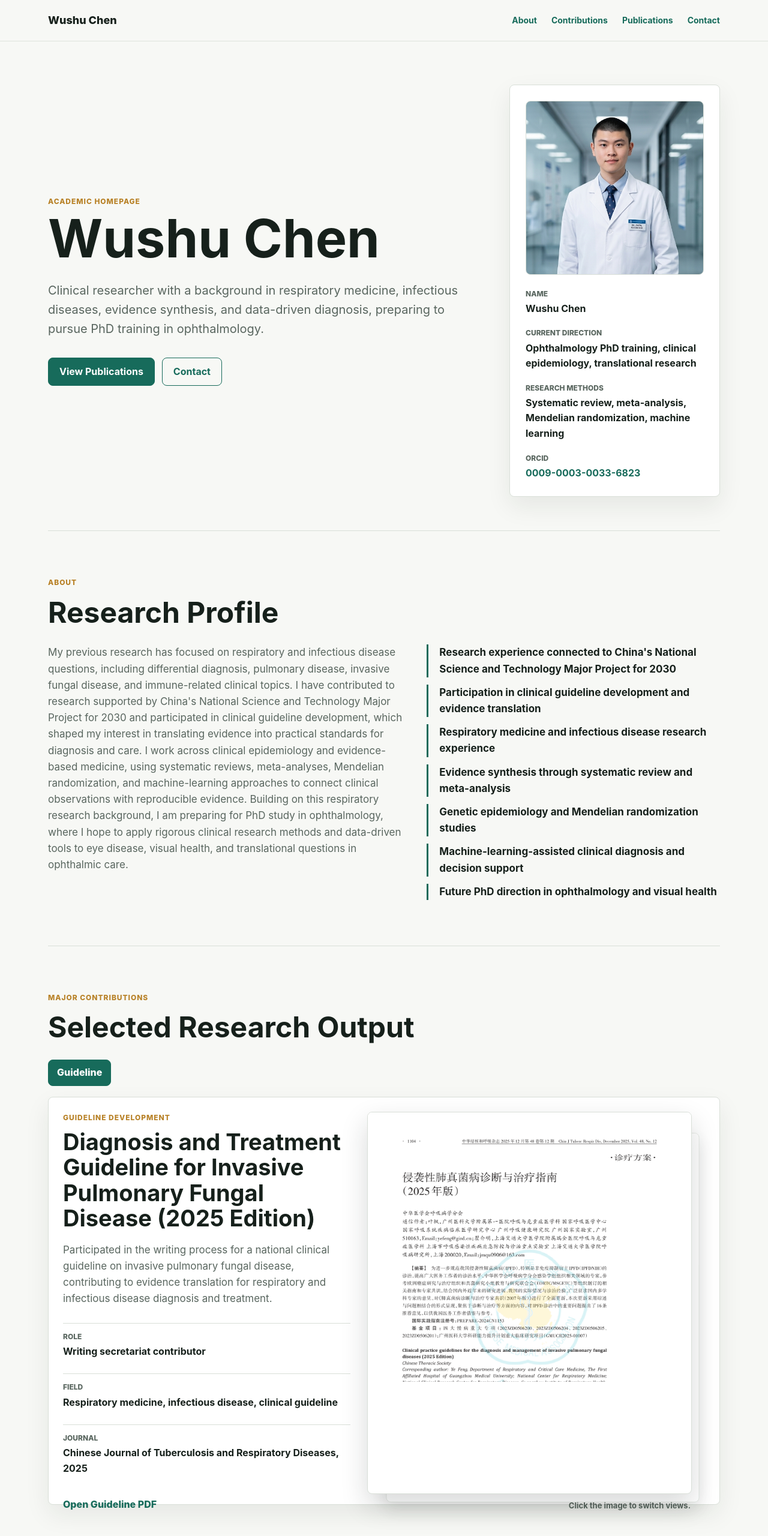
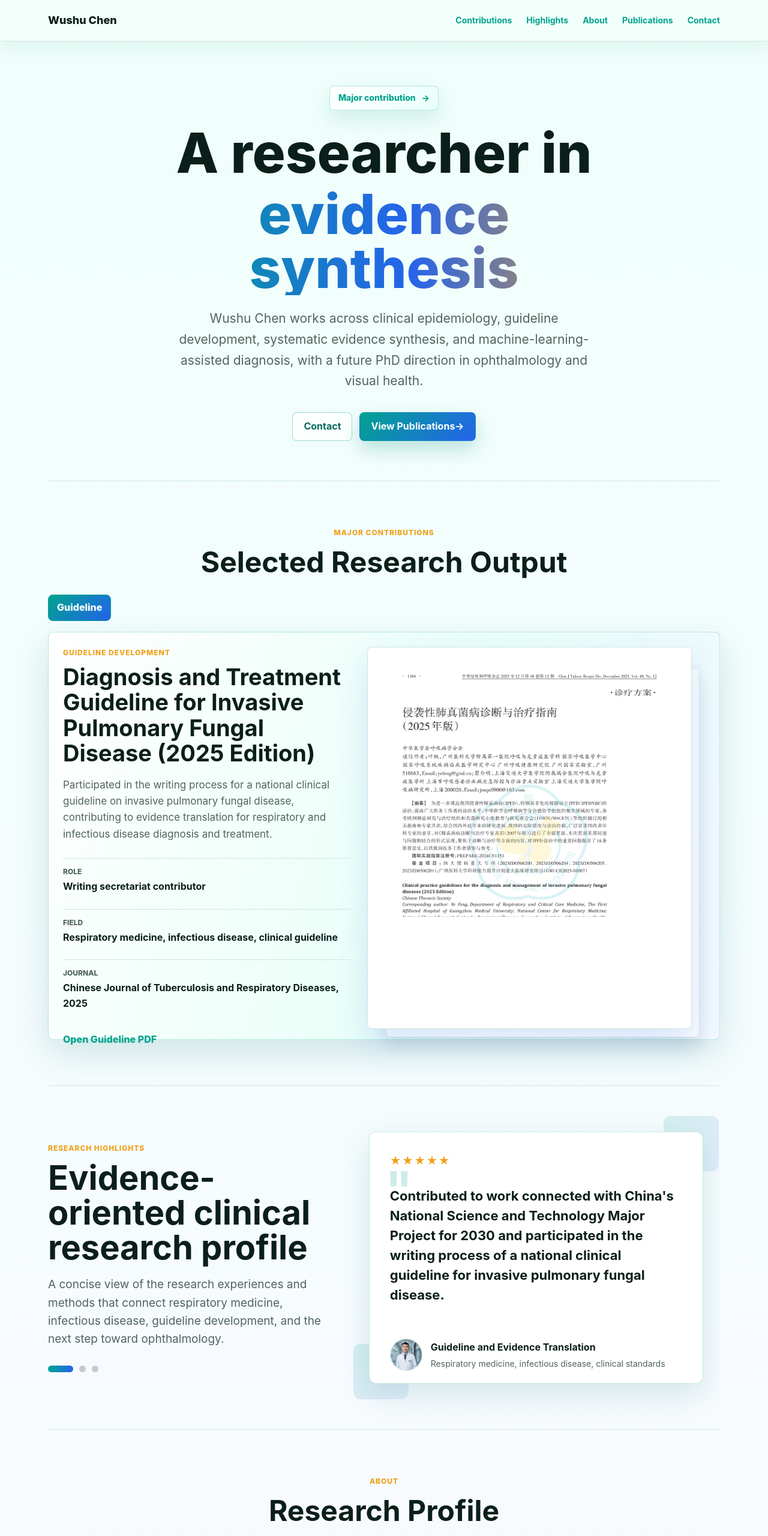
Before and after one commit to wuwususu/personal-academic-homepage, a plain HTML site: page index.html in a window 1280 px wide. Shown: the top 2560 px of the page at 60% size. Drawn offline with Linux system fonts and the light colour scheme.

Commit message:
Apply vivid animated homepage design

```diff
--- a/index.html
+++ b/index.html
@@ -5,18 +5,20 @@
     <meta name="viewport" content="width=device-width, initial-scale=1">
     <meta
       name="description"
-      content="Wushu Chen academic homepage: research profile, selected publications, and contact information."
+      content="Wushu Chen academic homepage: research profile, major contributions, selected publications, and contact information."
     >
     <title>Wushu Chen | Academic Homepage</title>
     <link rel="stylesheet" href="styles.css">
+    <link rel="stylesheet" href="preview.css">
   </head>
-  <body>
-    <header class="site-header">
+  <body class="preview-page">
+    <header class="site-header preview-header">
       <nav class="nav" aria-label="Primary navigation">
         <a class="brand" href="#top">Wushu Chen</a>
         <div class="nav-links">
+          <a href="#contributions">Contributions</a>
+          <a href="#highlights">Highlights</a>
           <a href="#about">About</a>
-          <a href="#contributions">Contributions</a>
           <a href="#publications">Publications</a>
           <a href="#contact">Contact</a>
         </div>
@@ -24,20 +26,40 @@
     </header>
 
     <main id="top">
-      <section class="hero">
-        <div class="hero-copy">
-          <p class="eyebrow">Academic Homepage</p>
-          <h1>Wushu Chen</h1>
-          <p class="lead">
-            Clinical researcher with a background in respiratory medicine, infectious diseases,
-            evidence synthesis, and data-driven diagnosis, preparing to pursue PhD training in ophthalmology.
+      <section class="animated-hero">
+        <div class="hero-badge">
+          <a href="#contributions">Major contribution <span aria-hidden="true">-></span></a>
+        </div>
+        <div class="animated-title">
+          <h1>
+            <span>A researcher in</span>
+            <span class="word-rotator" aria-live="polite">
+              <span class="word active">respiratory medicine</span>
+              <span class="word">infectious disease</span>
+              <span class="word">evidence synthesis</span>
+              <span class="word">ophthalmology</span>
+              <span class="word">data-driven diagnosis</span>
+            </span>
+          </h1>
+          <p>
+            Wushu Chen works across clinical epidemiology, guideline development,
+            systematic evidence synthesis, and machine-learning-assisted diagnosis,
+            with a future PhD direction in ophthalmology and visual health.
           </p>
-          <div class="hero-actions">
-            <a class="button primary" href="#publications">View Publications</a>
-            <a class="button secondary" href="#contact">Contact</a>
         </div>
+        <div class="animated-actions">
+          <a class="button secondary" href="mailto:chenwooshu@gmail.com">Contact</a>
+          <a class="button primary" href="#publications">View Publications <span aria-hidden="true">-></span></a>
         </div>
-        <aside class="profile-panel" aria-label="Profile summary">
+      </section>
+
+      <section id="about" class="section preview-section">
+        <div class="section-heading centered-heading">
+          <p class="eyebrow">About</p>
+          <h2>Research Profile</h2>
+        </div>
+        <div class="profile-preview-grid">
+          <aside class="profile-panel">
             <img class="profile-photo" src="assets/profile/wushu-chen.png" alt="Portrait of Wushu Chen">
             <dl>
               <div>
@@ -49,54 +71,102 @@
                 <dd>Ophthalmology PhD training, clinical epidemiology, translational research</dd>
               </div>
               <div>
-              <dt>Research Methods</dt>
-              <dd>Systematic review, meta-analysis, Mendelian randomization, machine learning</dd>
-            </div>
-            <div>
                 <dt>ORCID</dt>
                 <dd><a href="https://orcid.org/0009-0003-0033-6823">0009-0003-0033-6823</a></dd>
               </div>
             </dl>
           </aside>
-      </section>
-
-      <section id="about" class="section">
-        <div class="section-heading">
-          <p class="eyebrow">About</p>
-          <h2>Research Profile</h2>
-        </div>
-        <div class="about-grid">
+          <div class="about-card">
             <p>
               My previous research has focused on respiratory and infectious disease questions,
               including differential diagnosis, pulmonary disease, invasive fungal disease, and
               immune-related clinical topics. I have contributed to research supported by China's
               National Science and Technology Major Project for 2030 and participated in clinical
               guideline development, which shaped my interest in translating evidence into practical
-            standards for diagnosis and care. I work across clinical epidemiology and evidence-based
-            medicine, using systematic reviews, meta-analyses, Mendelian randomization, and
-            machine-learning approaches to connect clinical observations with reproducible evidence.
-            Building on this respiratory research background, I am preparing for PhD study in
-            ophthalmology, where I hope to apply rigorous clinical research methods and data-driven
-            tools to eye disease, visual health, and translational questions in ophthalmic care.
+              standards for diagnosis and care.
             </p>
             <ul class="highlights">
               <li>Research experience connected to China's National Science and Technology Major Project for 2030</li>
               <li>Participation in clinical guideline development and evidence translation</li>
-            <li>Respiratory medicine and infectious disease research experience</li>
-            <li>Evidence synthesis through systematic review and meta-analysis</li>
-            <li>Genetic epidemiology and Mendelian randomization studies</li>
-            <li>Machine-learning-assisted clinical diagnosis and decision support</li>
+              <li>Systematic review, meta-analysis, Mendelian randomization, and machine learning</li>
               <li>Future PhD direction in ophthalmology and visual health</li>
             </ul>
           </div>
+        </div>
       </section>
 
-      <section id="contributions" class="section contributions-section">
-        <div class="section-heading">
+      <section id="highlights" class="section preview-section highlight-showcase" data-highlight-carousel>
+        <div class="highlight-intro">
+          <div>
+            <p class="eyebrow">Research Highlights</p>
+            <h2>Evidence-oriented clinical research profile</h2>
+            <p>
+              A concise view of the research experiences and methods that connect respiratory
+              medicine, infectious disease, guideline development, and the next step toward ophthalmology.
+            </p>
+          </div>
+          <div class="highlight-dots" aria-label="Research highlight navigation">
+            <button class="highlight-dot active" type="button" data-highlight="0" aria-label="Show guideline highlight"></button>
+            <button class="highlight-dot" type="button" data-highlight="1" aria-label="Show methods highlight"></button>
+            <button class="highlight-dot" type="button" data-highlight="2" aria-label="Show ophthalmology highlight"></button>
+          </div>
+        </div>
+        <div class="highlight-card-wrap">
+          <article class="highlight-card active" data-highlight-card="0">
+            <div class="highlight-rating" aria-hidden="true">★★★★★</div>
+            <blockquote>
+              Contributed to work connected with China's National Science and Technology Major Project
+              for 2030 and participated in the writing process of a national clinical guideline for
+              invasive pulmonary fungal disease.
+            </blockquote>
+            <div class="highlight-separator"></div>
+            <div class="highlight-persona">
+              <img src="assets/profile/wushu-chen.png" alt="">
+              <div>
+                <h3>Guideline and Evidence Translation</h3>
+                <p>Respiratory medicine, infectious disease, clinical standards</p>
+              </div>
+            </div>
+          </article>
+          <article class="highlight-card" data-highlight-card="1">
+            <div class="highlight-rating" aria-hidden="true">★★★★★</div>
+            <blockquote>
+              Uses systematic review, meta-analysis, Mendelian randomization, and machine-learning
+              approaches to transform clinical questions into reproducible evidence.
+            </blockquote>
+            <div class="highlight-separator"></div>
+            <div class="highlight-persona">
+              <img src="assets/profile/wushu-chen.png" alt="">
+              <div>
+                <h3>Clinical Epidemiology Methods</h3>
+                <p>Evidence synthesis, genetic epidemiology, machine learning</p>
+              </div>
+            </div>
+          </article>
+          <article class="highlight-card" data-highlight-card="2">
+            <div class="highlight-rating" aria-hidden="true">★★★★★</div>
+            <blockquote>
+              Building on respiratory and infectious disease research, the next academic direction is
+              PhD training in ophthalmology, visual health, and data-driven translational research.
+            </blockquote>
+            <div class="highlight-separator"></div>
+            <div class="highlight-persona">
+              <img src="assets/profile/wushu-chen.png" alt="">
+              <div>
+                <h3>Future Ophthalmology Direction</h3>
+                <p>Ophthalmology PhD, visual health, translational research</p>
+              </div>
+            </div>
+          </article>
+        </div>
+      </section>
+
+      <section id="contributions" class="section preview-section">
+        <div class="section-heading centered-heading">
           <p class="eyebrow">Major Contributions</p>
           <h2>Selected Research Output</h2>
         </div>
-        <div class="contribution-shell" data-contribution-carousel>
+        <div class="contribution-shell preview-contribution" data-contribution-carousel>
           <div class="contribution-tabs" role="tablist" aria-label="Major contributions">
             <button class="contribution-tab active" type="button" data-slide="0" aria-selected="true">
               Guideline
@@ -143,15 +213,14 @@
                     >
                   </button>
                 </div>
-                <figcaption>Click the image to switch views.</figcaption>
               </figure>
             </article>
           </div>
         </div>
       </section>
 
-      <section id="publications" class="section publications-section">
-        <div class="section-heading">
+      <section id="publications" class="section preview-section">
+        <div class="section-heading centered-heading">
           <p class="eyebrow">Selected Work</p>
           <h2>Publications and Research Materials</h2>
         </div>
@@ -232,12 +301,12 @@
         </div>
       </section>
 
-      <section id="contact" class="section contact-section">
-        <div class="section-heading">
+      <section id="contact" class="section preview-section contact-section">
+        <div class="section-heading centered-heading">
           <p class="eyebrow">Contact</p>
           <h2>Get in Touch</h2>
         </div>
-        <div class="contact-grid">
+        <div class="contact-grid preview-contact">
           <a href="mailto:chenwooshu@gmail.com">chenwooshu@gmail.com</a>
           <a href="https://orcid.org/0009-0003-0033-6823">ORCID: 0009-0003-0033-6823</a>
           <a href="https://github.com/wuwususu">GitHub: wuwususu</a>
@@ -252,42 +321,44 @@
     <script>
       document.getElementById("year").textContent = new Date().getFullYear();
 
-      document.querySelectorAll("[data-contribution-carousel]").forEach((carousel) => {
-        const tabs = Array.from(carousel.querySelectorAll("[data-slide]"));
-        const slides = Array.from(carousel.querySelectorAll("[data-contribution-slide]"));
-
-        tabs.forEach((tab) => {
-          tab.addEventListener("click", () => {
-            const target = tab.dataset.slide;
-            tabs.forEach((item) => {
-              const active = item.dataset.slide === target;
-              item.classList.toggle("active", active);
-              item.setAttribute("aria-selected", String(active));
-            });
-            slides.forEach((slide) => {
-              slide.classList.toggle("active", slide.dataset.contributionSlide === target);
-            });
-          });
-        });
-      });
+      const words = Array.from(document.querySelectorAll(".word"));
+      let wordIndex = 0;
+      window.setInterval(() => {
+        words[wordIndex].classList.remove("active");
+        wordIndex = (wordIndex + 1) % words.length;
+        words[wordIndex].classList.add("active");
+      }, 2000);
 
       document.querySelectorAll("[data-image-stack]").forEach((stack) => {
         const images = Array.from(stack.querySelectorAll("[data-image-index]"));
-
         const activate = (index) => {
           images.forEach((image, imageIndex) => {
             image.classList.toggle("active", imageIndex === index);
           });
         };
-
         images.forEach((image, imageIndex) => {
           image.addEventListener("click", () => {
-            const nextIndex = image.classList.contains("active")
-              ? (imageIndex + 1) % images.length
-              : imageIndex;
-            activate(nextIndex);
+            activate(image.classList.contains("active") ? (imageIndex + 1) % images.length : imageIndex);
           });
         });
+      });
+
+      document.querySelectorAll("[data-highlight-carousel]").forEach((carousel) => {
+        const dots = Array.from(carousel.querySelectorAll("[data-highlight]"));
+        const cards = Array.from(carousel.querySelectorAll("[data-highlight-card]"));
+        let active = 0;
+
+        const activate = (index) => {
+          active = index;
+          dots.forEach((dot, dotIndex) => dot.classList.toggle("active", dotIndex === active));
+          cards.forEach((card, cardIndex) => card.classList.toggle("active", cardIndex === active));
+        };
+
+        dots.forEach((dot, index) => {
+          dot.addEventListener("click", () => activate(index));
+        });
+
+        window.setInterval(() => activate((active + 1) % cards.length), 6000);
       });
     </script>
   </body>
--- /dev/null
+++ b/preview.css
@@ -0,0 +1,397 @@
+.preview-page {
+  --bg: #f4fffb;
+  --panel: #ffffff;
+  --text: #0b1f1a;
+  --muted: #51645f;
+  --line: #cbe8df;
+  --accent: #00a48f;
+  --accent-strong: #006b5f;
+  --gold: #f0a11a;
+  --blue: #2563eb;
+  --cyan: #00a9d6;
+  background:
+    linear-gradient(180deg, #effffb 0%, #f7fbff 44%, #fff8e8 100%);
+}
+
+.preview-page main {
+  display: flex;
+  flex-direction: column;
+}
+
+.animated-hero {
+  order: 1;
+}
+
+#contributions {
+  order: 2;
+}
+
+#highlights {
+  order: 3;
+}
+
+#about {
+  order: 4;
+}
+
+#publications {
+  order: 5;
+}
+
+#contact {
+  order: 6;
+}
+
+.preview-header {
+  background: rgba(244, 255, 251, 0.88);
+  box-shadow: 0 10px 30px rgba(0, 104, 92, 0.08);
+}
+
+.animated-hero {
+  display: flex;
+  flex-direction: column;
+  align-items: center;
+  justify-content: center;
+  width: min(1120px, calc(100% - 32px));
+  min-height: calc(100vh - 68px);
+  margin: 0 auto;
+  padding: 72px 0 64px;
+  text-align: center;
+}
+
+.hero-badge a {
+  display: inline-flex;
+  align-items: center;
+  gap: 10px;
+  min-height: 40px;
+  padding: 8px 14px;
+  border: 1px solid rgba(0, 164, 143, 0.26);
+  border-radius: 8px;
+  background: linear-gradient(135deg, #ffffff 0%, #e9fffa 100%);
+  color: var(--accent);
+  font-size: 14px;
+  font-weight: 800;
+  box-shadow: 0 14px 34px rgba(0, 132, 116, 0.14);
+}
+
+.animated-title {
+  display: grid;
+  justify-items: center;
+  gap: 22px;
+  margin-top: 26px;
+}
+
+.animated-title h1 {
+  display: grid;
+  gap: 12px;
+  max-width: 860px;
+  margin: 0;
+  color: var(--text);
+  font-size: clamp(48px, 8vw, 92px);
+  font-weight: 760;
+  line-height: 0.98;
+  letter-spacing: 0;
+}
+
+.word-rotator {
+  position: relative;
+  display: grid;
+  min-height: 1.16em;
+  overflow: hidden;
+  color: var(--accent);
+  font-weight: 850;
+}
+
+.word {
+  grid-area: 1 / 1;
+  opacity: 0;
+  transform: translateY(90%);
+  transition: opacity 360ms ease, transform 520ms cubic-bezier(0.22, 1, 0.36, 1);
+}
+
+.word.active {
+  opacity: 1;
+  transform: translateY(0);
+  background: linear-gradient(90deg, var(--accent) 0%, var(--blue) 55%, var(--gold) 100%);
+  background-clip: text;
+  -webkit-background-clip: text;
+  color: transparent;
+}
+
+.animated-title p {
+  max-width: 720px;
+  margin: 0;
+  color: var(--muted);
+  font-size: clamp(17px, 2vw, 21px);
+  line-height: 1.65;
+}
+
+.animated-actions {
+  display: flex;
+  flex-wrap: wrap;
+  justify-content: center;
+  gap: 12px;
+  margin-top: 34px;
+}
+
+.preview-section {
+  width: min(1120px, calc(100% - 32px));
+}
+
+.preview-section .eyebrow,
+.animated-title + .animated-actions {
+  position: relative;
+}
+
+.preview-page .button.primary {
+  border-color: transparent;
+  background: linear-gradient(135deg, var(--accent) 0%, var(--blue) 100%);
+  box-shadow: 0 14px 30px rgba(0, 132, 116, 0.22);
+}
+
+.preview-page .button.secondary {
+  border-color: rgba(0, 164, 143, 0.38);
+  background: rgba(255, 255, 255, 0.72);
+  color: var(--accent-strong);
+}
+
+.centered-heading {
+  justify-items: center;
+  text-align: center;
+}
+
+.profile-preview-grid {
+  display: grid;
+  grid-template-columns: minmax(280px, 0.72fr) minmax(0, 1.28fr);
+  gap: 24px;
+  align-items: stretch;
+}
+
+.about-card {
+  display: grid;
+  gap: 24px;
+  padding: 26px;
+  border: 1px solid var(--line);
+  border-radius: 8px;
+  background: var(--panel);
+  box-shadow: var(--shadow);
+}
+
+.about-card p {
+  margin: 0;
+  color: var(--muted);
+  font-size: 17px;
+}
+
+.highlight-showcase {
+  display: grid;
+  grid-template-columns: minmax(0, 0.9fr) minmax(360px, 1.1fr);
+  gap: 56px;
+  align-items: center;
+  overflow: hidden;
+}
+
+.highlight-intro {
+  display: grid;
+  gap: 28px;
+}
+
+.highlight-intro h2 {
+  max-width: 560px;
+  margin: 0;
+  font-size: clamp(34px, 4.5vw, 56px);
+  line-height: 1.04;
+  letter-spacing: 0;
+}
+
+.highlight-intro p:not(.eyebrow) {
+  max-width: 580px;
+  margin: 18px 0 0;
+  color: var(--muted);
+  font-size: 19px;
+}
+
+.highlight-dots {
+  display: flex;
+  gap: 10px;
+}
+
+.highlight-dot {
+  width: 11px;
+  height: 11px;
+  padding: 0;
+  border: 0;
+  border-radius: 999px;
+  background: rgba(89, 100, 95, 0.32);
+  cursor: pointer;
+  transition: width 220ms ease, background 220ms ease;
+}
+
+.highlight-dot.active {
+  width: 42px;
+  background: linear-gradient(90deg, var(--accent), var(--blue));
+}
+
+.highlight-card-wrap {
+  position: relative;
+  min-height: 420px;
+  margin-right: 28px;
+}
+
+.highlight-card {
+  position: absolute;
+  inset: 0;
+  display: flex;
+  flex-direction: column;
+  padding: 34px;
+  border: 1px solid rgba(0, 164, 143, 0.22);
+  border-radius: 12px;
+  background: var(--panel);
+  box-shadow: 0 18px 52px rgba(0, 112, 102, 0.15);
+  opacity: 0;
+  transform: translateX(70px) scale(0.94);
+  transition: opacity 360ms ease, transform 420ms ease;
+}
+
+.highlight-card.active {
+  z-index: 2;
+  opacity: 1;
+  transform: translateX(0) scale(1);
+}
+
+.highlight-card-wrap::before,
+.highlight-card-wrap::after {
+  content: "";
+  position: absolute;
+  width: 92px;
+  height: 92px;
+  border-radius: 12px;
+  background: linear-gradient(135deg, rgba(0, 164, 143, 0.14), rgba(37, 99, 235, 0.1));
+}
+
+.highlight-card-wrap::before {
+  right: -26px;
+  top: -26px;
+}
+
+.highlight-card-wrap::after {
+  left: -26px;
+  bottom: -26px;
+}
+
+.highlight-rating {
+  color: var(--gold);
+  font-size: 18px;
+  letter-spacing: 0.08em;
+}
+
+.highlight-card blockquote {
+  position: relative;
+  flex: 1;
+  margin: 28px 0;
+  color: var(--text);
+  font-size: 22px;
+  font-weight: 650;
+  line-height: 1.5;
+}
+
+.highlight-card blockquote::before {
+  content: "\"";
+  position: absolute;
+  top: -36px;
+  left: -8px;
+  color: rgba(0, 164, 143, 0.2);
+  font-size: 84px;
+  line-height: 1;
+}
+
+.highlight-separator {
+  height: 1px;
+  margin: 8px 0 20px;
+  background: var(--line);
+}
+
+.highlight-persona {
+  display: flex;
+  align-items: center;
+  gap: 14px;
+}
+
+.highlight-persona img {
+  width: 54px;
+  height: 54px;
+  border: 1px solid var(--line);
+  border-radius: 999px;
+  object-fit: cover;
+}
+
+.highlight-persona h3 {
+  margin: 0;
+  font-size: 16px;
+}
+
+.highlight-persona p {
+  margin: 3px 0 0;
+  color: var(--muted);
+  font-size: 14px;
+}
+
+.preview-contribution .contribution-card {
+  background:
+    linear-gradient(110deg, rgba(255, 255, 255, 0.98), rgba(231, 255, 248, 0.9) 55%, rgba(239, 246, 255, 0.88)),
+    var(--panel);
+  padding-bottom: 34px;
+  border-color: rgba(0, 164, 143, 0.24);
+  box-shadow: 0 22px 58px rgba(0, 112, 102, 0.16);
+}
+
+.preview-contribution .contribution-tab.active {
+  background: linear-gradient(135deg, var(--accent), var(--blue));
+}
+
+.preview-contribution .stack-image.active {
+  box-shadow: 0 22px 50px rgba(37, 99, 235, 0.16);
+}
+
+.preview-contact {
+  justify-content: center;
+}
+
+@media (max-width: 820px) {
+  .profile-preview-grid {
+    grid-template-columns: 1fr;
+  }
+
+  .highlight-showcase {
+    grid-template-columns: 1fr;
+    gap: 28px;
+  }
+
+  .highlight-card-wrap {
+    margin-right: 0;
+  }
+
+  .animated-title h1 {
+    font-size: clamp(42px, 12vw, 68px);
+  }
+}
+
+@media (max-width: 520px) {
+  .animated-actions {
+    align-items: stretch;
+    flex-direction: column;
+    width: 100%;
+  }
+
+  .animated-actions .button {
+    width: 100%;
+  }
+
+  .highlight-card {
+    padding: 24px;
+  }
+
+  .highlight-card blockquote {
+    font-size: 18px;
+  }
+}
```
Lines whose indentation alone changed are shown as unchanged.
